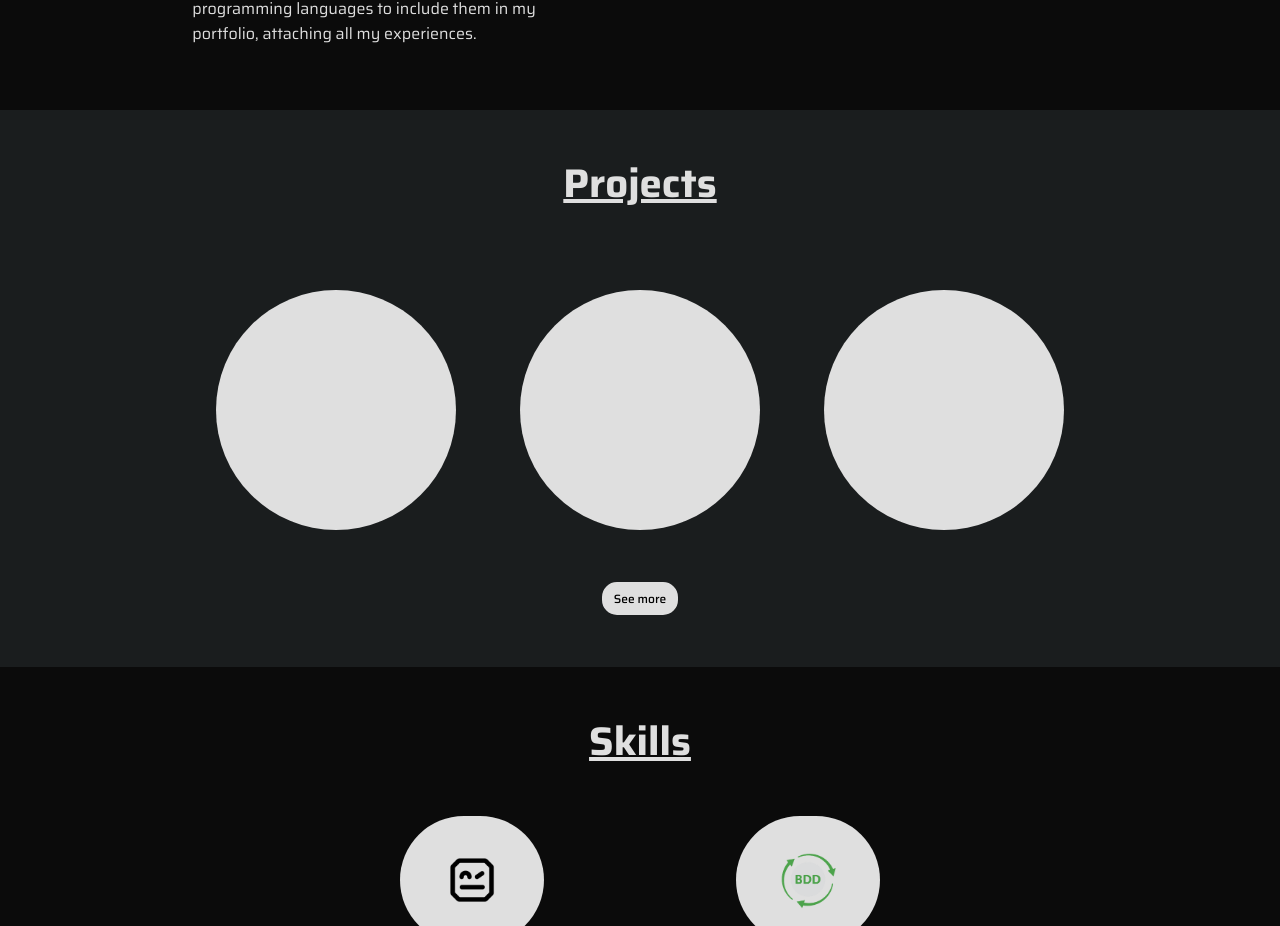
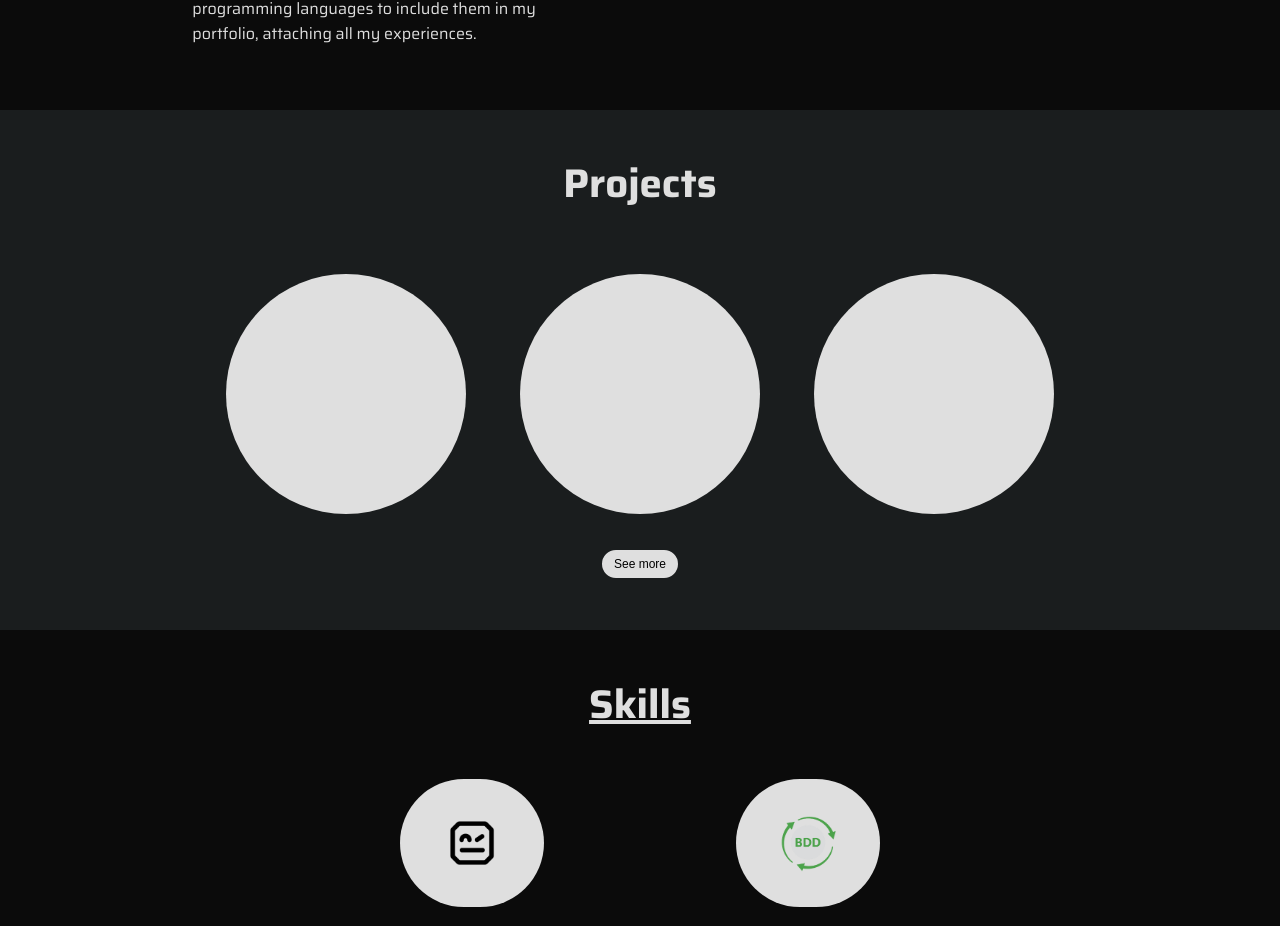
Before and after one commit to vitor-moratz/my-portfolio, a Next.js app: page / in a window 1280 px wide. Shown: the part 1257-2183 px from the top of the page. Built offline with nearby package versions, Linux system fonts and the light colour scheme.

Commit message:
correcao do see more

```diff
--- a/src/pages/index.js
+++ b/src/pages/index.js
@@ -2,6 +2,7 @@ import Head from 'next/head';
 import Image from 'next/image';
 import styles from '@/styles/Home.module.css';
 import Button from '@/components/Button';
+import React, { useState } from 'react';
 import { FaInstagram, FaLinkedin, FaGithub, FaWhatsapp, FaArrowCircleUp } from 'react-icons/fa';
 
 export default function Home({ aboutMeRef, projectsRef, skillsRef }) {
@@ -16,6 +17,12 @@ export default function Home({ aboutMeRef, projectsRef, skillsRef }) {
     K6: '/k6.png',
     HTML: '/html5.png',
     React: '/react2.png',
+  };
+
+  const [expanded, setExpanded] = useState(false);
+
+  const toggleExpansion = () => {
+    setExpanded(!expanded);
   };
 
   return (
@@ -98,21 +105,43 @@ export default function Home({ aboutMeRef, projectsRef, skillsRef }) {
           </div>
         </div>
       </div>
-
       <div className={styles['projects-container']} ref={projectsRef}>
-        <u>
         <h1 id='projects'>Projects</h1>
-        </u>
         <div className={styles['projects-links']}>
-          <div className={styles['projects-icons']} />
-          <div className={styles['projects-icons']} />
-          <div className={styles['projects-icons']} />
+          <div className={styles['projects-icons']}></div>
+          <div className={styles['projects-icons']}></div>
+          <div className={styles['projects-icons']}></div>
         </div>
         <div className={styles['see-more']}>
-          <Button id='see-more-button' text='See more' />
+          {!expanded && (
+            <button
+              id='see-more-button'
+              className={`see-more-button ${styles['centered-button']}`}
+              onClick={toggleExpansion}
+            >
+              See more
+            </button>
+          )}
+          {expanded && (
+            <div className={styles['expanded-content']}>
+              <div className={styles['projects-links']}>
+                <div className={styles['projects-icons']}></div>
+                <div className={styles['projects-icons']}></div>
+                <div className={styles['projects-icons']}></div>
+              </div>
+            </div>
+          )}
+          {expanded && (
+            <button
+              className={`see-less-button ${styles['centered-button']}`}
+              onClick={toggleExpansion}
+            >
+              See less
+            </button>
+          )}
         </div>
       </div>
-      <div className={styles['skills-container']} ref={skillsRef}>
+     <div className={styles['skills-container']} ref={skillsRef}>
         <u>
         <h1 id='skills'>Skills</h1>
         </u>
--- a/src/styles/Button.module.css
+++ b/src/styles/Button.module.css
@@ -19,7 +19,7 @@ margin: 0.25rem;
 .button:hover{
 
 transition : 1000ms;
-padding: 3px 15px;
+padding: 5px 12px;
 transform : translateY(-1px);
 background-color: #fff;
 color: #333333;
--- a/src/styles/Home.module.css
+++ b/src/styles/Home.module.css
@@ -122,7 +122,7 @@
   height: 15rem;
   background-color: #dfdfdf;
   border-radius: 100%;
-  margin: 3rem 2rem;
+  margin: 2rem 1.7rem;
 }
 
 .projects-links {
@@ -132,7 +132,6 @@
 }
 
 .projects-buttons {
-
   display: flex;
 }
 
@@ -190,6 +189,44 @@
 .redirect > svg:hover {
   transform: scale(1.2);
 }
+
+.see-more {
+  display: flex;
+  flex-direction: column;
+  align-items: center;
+  justify-content: center;
+  text-align: center;
+}
+
+.centered-button{
+  font-weight:500;
+  font-size: 12px;
+  color: #000000;
+  background-color: #dfdfdf;
+  padding: 5px 10px;
+  border: 2px solid #dfdfdf;
+  box-shadow: #000000 0px 0px 0px 0px;
+  border-radius: 15px;
+  transition : 1000ms;
+  transform: translateY(0);
+  display: flex;
+  flex-direction: row;
+  align-items: center;
+  cursor: pointer;
+  margin: 0.25rem;
+  justify-content: center;
+  text-align: center;
+  }
+
+.centered-button:hover{
+
+  transition : 1000ms;
+  padding: 5px 12px;
+  transform : translateY(-1px);
+  background-color: #fff;
+  color: #333333;
+  border: solid 2px #dfdfdf;
+  }
 
 @media (max-width: 450px) {
   .apresentation-container {
```
